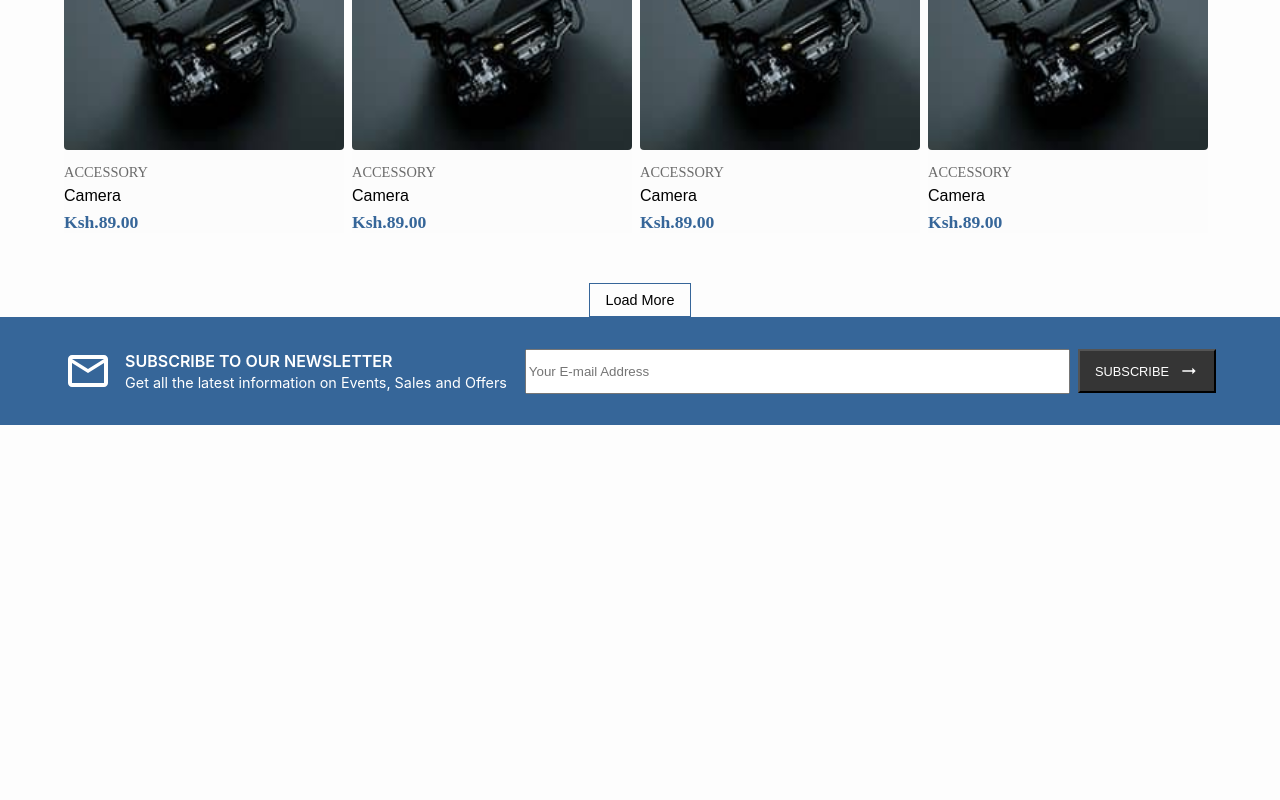
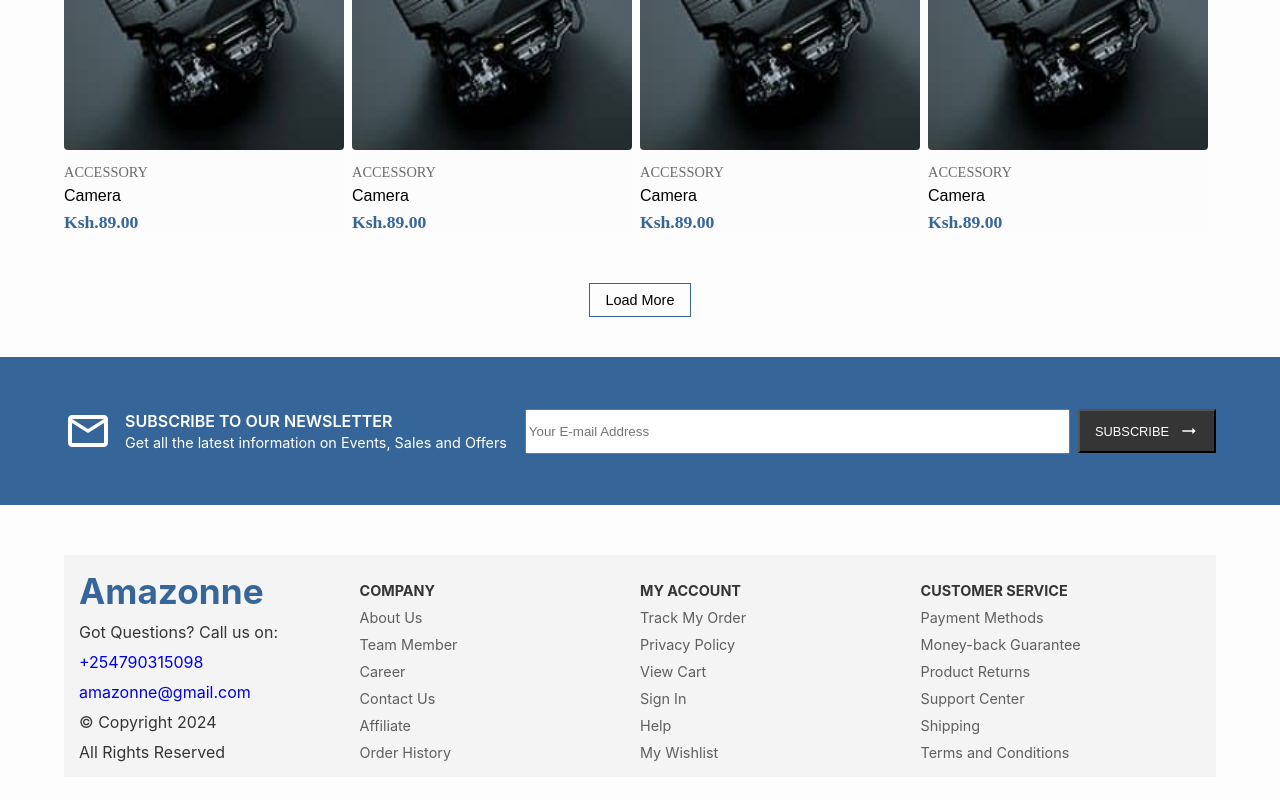
Before and after one commit to MartinMurithi/ecommerce-site, a React (Create React App) app in the folder client/: page / in a window 1280 px wide. Shown: the part 1890-2690 px from the top of the page. Before the commit the page ends 2315 px from the top, so only its background shows below. Built offline with nearby package versions, Linux system fonts and the light colour scheme.

Commit message:
Seller to add products

```diff
--- /dev/null
+++ b/client/src/components/footer/Footer.css
@@ -0,0 +1,43 @@
+.logo {
+  font-size: 2.2rem;
+  color: #366699;
+}
+
+footer {
+  width: 90%;
+  max-width: 90%;
+  background-color: #f4f4f4;
+  margin: 50px auto 40px auto;
+  padding: 15px;
+  display: grid;
+  grid-template-columns: 1fr 1fr 1fr 1fr;
+}
+
+.mobileInquiry,
+.mobile{
+  font-size: 1rem;
+}
+
+.colTitle {
+  margin-top: 10px;
+  font-size: 0.9rem;
+}
+
+.col1,
+.col2,
+.col3,
+.col4 {
+  display: flex;
+  flex-direction: column;
+  justify-content: center;
+  gap: 10px;
+}
+
+.colLink {
+  font-size: 0.9rem;
+  color: #5f5f5f;
+}
+
+.colLink:hover {
+  color: #366699;
+}
--- /dev/null
+++ b/client/src/components/footer/Footer.jsx
@@ -0,0 +1,90 @@
+import React from "react";
+import "./Footer.css";
+
+function Footer() {
+  return (
+    <footer>
+      {/* col 1 */}
+      <div className="col1">
+        <h2 className="logo">Amazonne</h2>
+        <p className="mobileInquiry">Got Questions? Call us on:</p>
+        <a href="tel:+254768402382" className="mobile">
+          +254790315098
+        </a>
+        <a href="mailto:wachira@gmail.com">amazonne@gmail.com</a>
+        <p className="copyRight">&copy; Copyright 2024</p>
+        <p className="rights">All Rights Reserved</p>
+      </div>
+      {/* col 2 */}
+      <div className="col2">
+        <h5 className="colTitle">COMPANY</h5>
+        <a href="/" className="colLink">
+          About Us
+        </a>
+        <a href="/" className="colLink">
+          Team Member
+        </a>
+        <a href="/" className="colLink">
+          Career
+        </a>
+        <a href="/" className="colLink">
+          Contact Us
+        </a>
+        <a href="/" className="colLink">
+          Affiliate
+        </a>
+        <a href="/" className="colLink">
+          Order History
+        </a>
+      </div>
+
+      {/* col 3 */}
+      <div className="col3">
+        <h5 className="colTitle">MY ACCOUNT</h5>
+        <a href="/" className="colLink">
+          Track My Order
+        </a>
+        <a href="/" className="colLink">
+          Privacy Policy
+        </a>
+        <a href="/" className="colLink">
+          View Cart
+        </a>
+        <a href="/" className="colLink">
+          Sign In
+        </a>
+        <a href="/" className="colLink">
+          Help
+        </a>
+        <a href="/" className="colLink">
+          My Wishlist
+        </a>
+      </div>
+
+      {/* col 4 */}
+      <div className="col4">
+        <h5 className="colTitle">CUSTOMER SERVICE</h5>
+        <a href="/" className="colLink">
+          Payment Methods
+        </a>
+        <a href="/" className="colLink">
+          Money-back Guarantee
+        </a>
+        <a href="/" className="colLink">
+          Product Returns
+        </a>
+        <a href="/" className="colLink">
+          Support Center
+        </a>
+        <a href="/" className="colLink">
+          Shipping
+        </a>
+        <a href="/" className="colLink">
+          Terms and Conditions
+        </a>
+      </div>
+    </footer>
+  );
+}
+
+export default Footer;
--- a/client/src/components/navbar/Navbar.jsx
+++ b/client/src/components/navbar/Navbar.jsx
@@ -11,7 +11,7 @@ function Navbar() {
   return (
     <nav>
       <div className="navSection">
-        <div className="logo">Amazonne</div>
+        <h2 className="logo">Amazonne</h2>
 
         <div className="searchBarParent">
           <div className="categoriesDropdown">
--- a/client/src/components/subscription/Subscription.css
+++ b/client/src/components/subscription/Subscription.css
@@ -1,5 +1,6 @@
 
 .subscriptionParent{
+    margin-top: 40px;
     background-color: #366699;
     color: #ffffff;
 }
@@ -8,7 +9,7 @@
     width: 90%;
     max-width: 90%;
     margin: 0 auto;
-    padding: 30px 0;
+    padding: 50px 0;
     display: flex;
     align-items: center;
     justify-content: space-between;
--- a/client/src/pages/Home.jsx
+++ b/client/src/pages/Home.jsx
@@ -6,6 +6,7 @@ import Sort from "../components/sort-products/Sort";
 import ProductCard from "../components/product-card/ProductCard";
 import LoadMore from "../components/load-more-btn/LoadMore";
 import Subscription from "../components/subscription/Subscription";
+import Footer from "../components/footer/Footer";
 
 function Home() {
   return (
@@ -17,6 +18,7 @@ function Home() {
       <ProductCard />
       <LoadMore />
       <Subscription />
+      <Footer />
     </>
   );
 }
```
